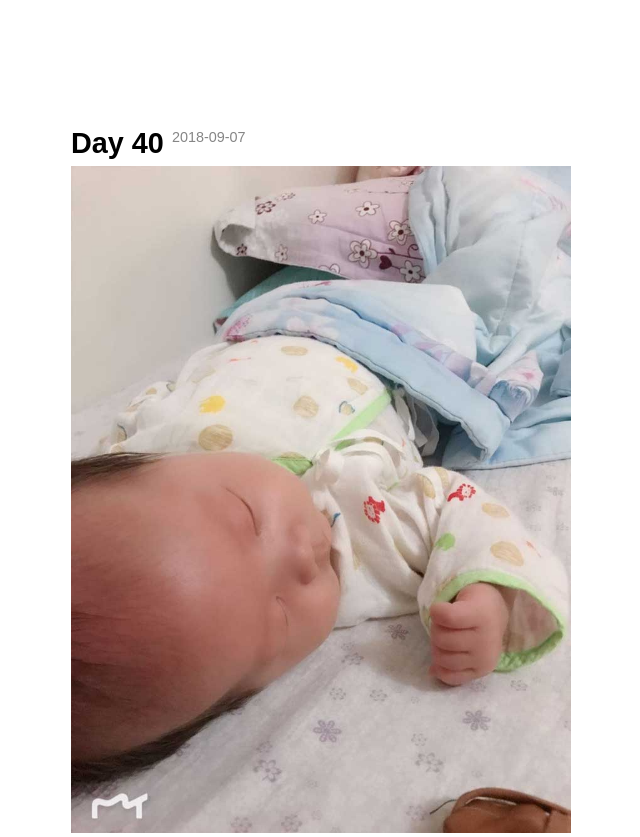
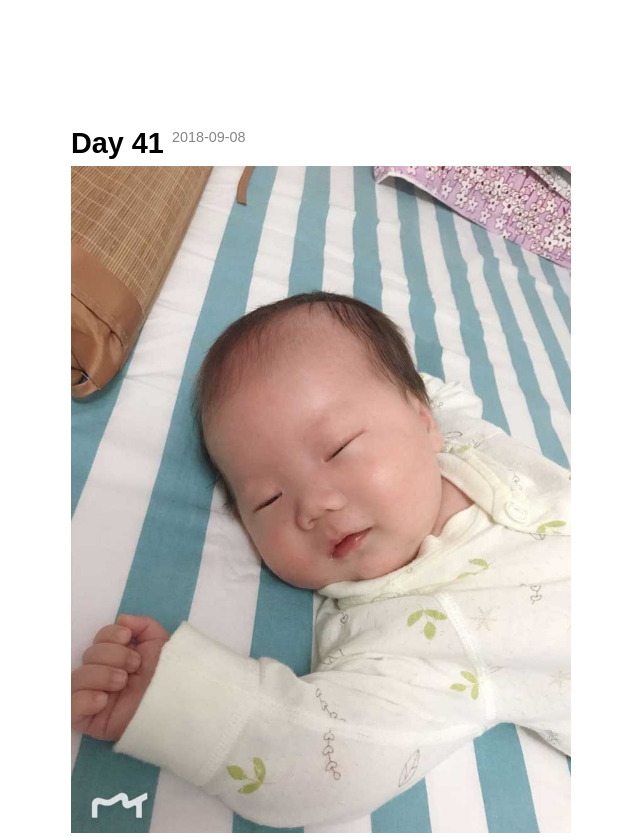
Before and after one commit to jaywcjlove/baby, a plain HTML site: page index.html in a window 1280 px wide. Shown: the part 520-1357 px from the top of the page, without its empty margins (319-959 px from the left). Drawn offline with Linux system fonts and the light colour scheme.

Commit message:
Baby 41th day.

```diff
--- a/index.html
+++ b/index.html
@@ -26,6 +26,12 @@
     </tbody>
   </table>
   <div class="photo">
+    <div>
+      <h2>Day 41 <sup>2018-09-08</sup></h2>
+      <div>
+        <img alt="王昭然" class="lazyload" data-src="images/day41.jpg" />
+      </div>
+    </div>
     <div>
       <h2>Day 40 <sup>2018-09-07</sup></h2>
       <div>
```
Also changed, not shown: images/day41.jpg (added).
